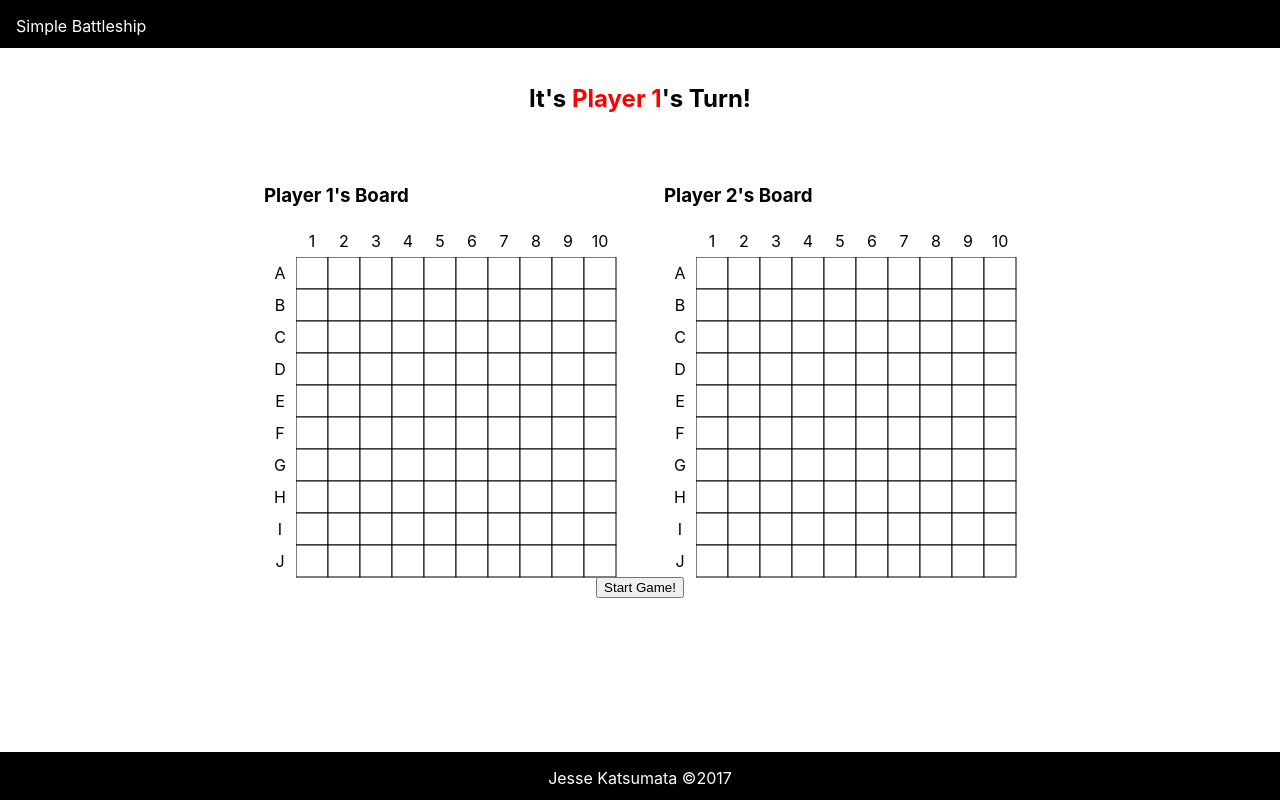
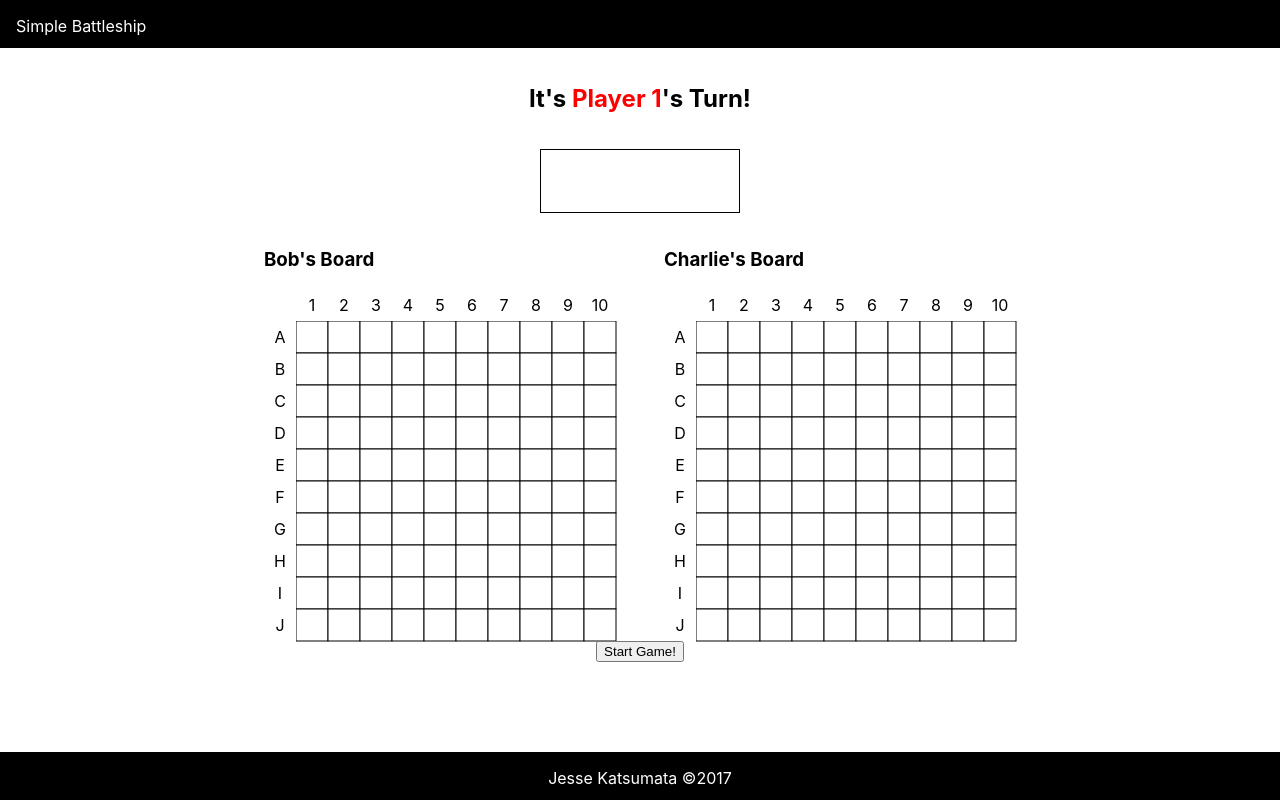
Before and after one commit to Naturalclar/battleship-node, a website: page client/index.html in a window 1280 px wide. Drawn offline with Linux system fonts and the light colour scheme.

Commit message:
React-like DOM style

```diff
--- a/client/css/__game.css
+++ b/client/css/__game.css
@@ -1,10 +1,3 @@
-.game {
-  padding: 64px 0;
-  display: flex;
-  flex-direction: column;
-  align-items: center;
-}
-
 .game__container {
   display: flex;
   justify-content: space-around;
--- a/client/css/__global.css
+++ b/client/css/__global.css
@@ -28,3 +28,20 @@ footer {
   left: 0;
   text-align: center;
 }
+
+#app {
+  padding: 64px 0;
+  display: flex;
+  flex-direction: column;
+  align-items: center;
+}
+
+#message {
+  border: 1px solid;
+  padding: 1rem;
+  width: 200px;
+  height: 64px;
+  display: flex;
+  justify-content: center;
+  align-items: center;
+}
--- a/client/index.html
+++ b/client/index.html
@@ -8,27 +8,12 @@
   </head>
   <body>
     <header>Simple Battleship</header>
-    <div class="game">
-      <h2 id="display-turn"></h2>
-      <p id="message"></p>
-      <div class="game__container">
-        <div class="game__player">
-          <h3>Player 1's Board</h3>
-          <div id="player1" class="board">
-          </div>
-        </div>
-        <div class="game__player">
-          <h3>Player 2's Board</h3>
-          <div id="player2" class="board">
-          </div>
-        </div>
-      </div>
-      <button id="start">Start Game!</button>
-    </div>
+    <div id="app" class="game"></div>
     <footer>Jesse Katsumata &copy;2017</footer>
   </body>
 
   <script type="text/javascript" src="/js/board.js"></script>
+  <script type="text/javascript" src="/js/player.js"></script>
   <script type="text/javascript" src="/js/controller.js"></script>
   <script type="text/javascript" src="/js/game.js"></script>
 </html>
--- a/client/js/board.js
+++ b/client/js/board.js
@@ -42,14 +42,19 @@ class Board {
    * Board
    * @param {string} id - id of the DOM element
    */
-  constructor(id) {
-    this.el = document.getElementById(id);
+  constructor() {
+    this.el = document.createElement('div');
+    this.el.className = 'board';
     this.el.innerHTML = '';
     this.map = create2DArray(SIZE);
     this.state = create2DArray(SIZE);
     this.x = 0;
     this.y = 0;
     this.init();
+  }
+
+  getEl() {
+    return this.el;
   }
 
   init() {
--- a/client/js/controller.js
+++ b/client/js/controller.js
@@ -1,12 +1,39 @@
 /* global document */
-/* global Board */
+/* global Player */
+/* eslint-disable no-unused-vars */
 
 class Controller {
   init() {
+    this.el = document.getElementById('app');
     this.turn = Math.random() < 0.5;
     // if true, it's player1's move
-    this.player1 = new Board('player1');
-    this.player2 = new Board('player2');
+
+    this.render();
+  }
+
+  render() {
+    const turn = document.createElement('h2');
+    turn.id = 'display-turn';
+    const message = document.createElement('p');
+    message.id = 'message';
+    const container = document.createElement('div');
+    container.className = 'game__container';
+    const player1 = new Player('Bob');
+    const player2 = new Player('Charlie');
+
+
+    container.appendChild(player1.getEl());
+    container.appendChild(player2.getEl());
+    const button = document.createElement('button');
+    const buttonText = document.createTextNode('Start Game!');
+    button.onclick = () => { this.init(); };
+    button.appendChild(buttonText);
+
+    this.el.innerHTML = '';
+    this.el.appendChild(turn);
+    this.el.appendChild(message);
+    this.el.appendChild(container);
+    this.el.appendChild(button);
     this.displayTurn();
   }
 
--- a/client/js/game.js
+++ b/client/js/game.js
@@ -1,13 +1,7 @@
 /* global window */
-/* global document */
 /* global Controller */
 
 window.onload = () => {
   const game = new Controller();
   game.init();
-
-  const startButton = document.getElementById('start');
-  startButton.onclick = () => {
-    game.init();
-  };
 };
--- /dev/null
+++ b/client/js/player.js
@@ -0,0 +1,27 @@
+/* global document */
+/* global Board */
+/* eslint-disable no-unused-vars */
+
+class Player {
+  constructor(name) {
+    this.el = document.createElement('div');
+    this.el.className = 'game__player';
+    this.el.innerHTML = '';
+    this.name = name;
+    this.render();
+  }
+
+  getEl() {
+    return this.el;
+  }
+
+  render() {
+    const header = document.createElement('h3');
+    const headerText = document.createTextNode(`${this.name}'s Board`);
+    header.appendChild(headerText);
+    const board = new Board();
+
+    this.el.appendChild(header);
+    this.el.appendChild(board.getEl());
+  }
+}
```
Also changed, not shown: client/js/initialScreen.js (added).
